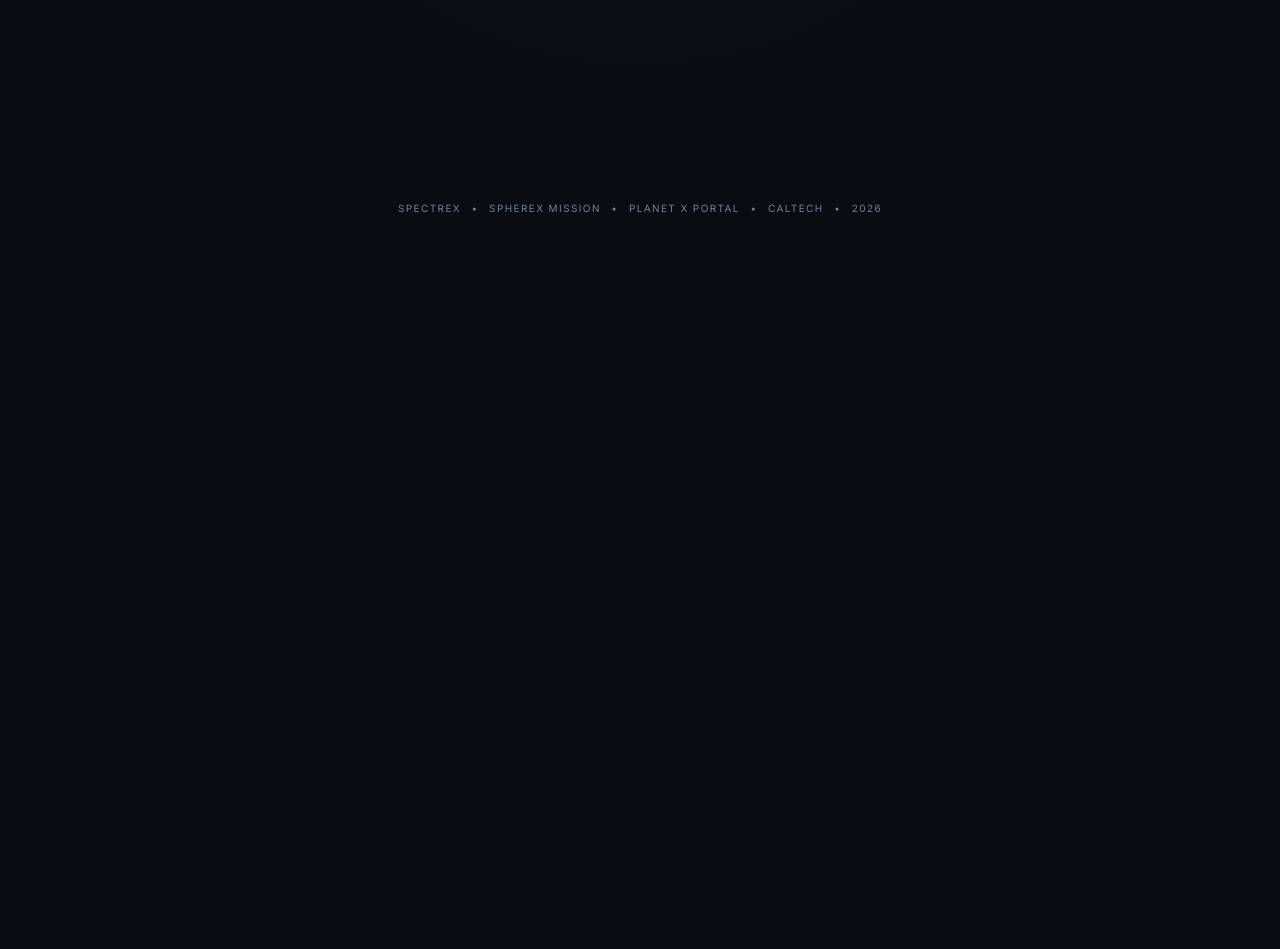
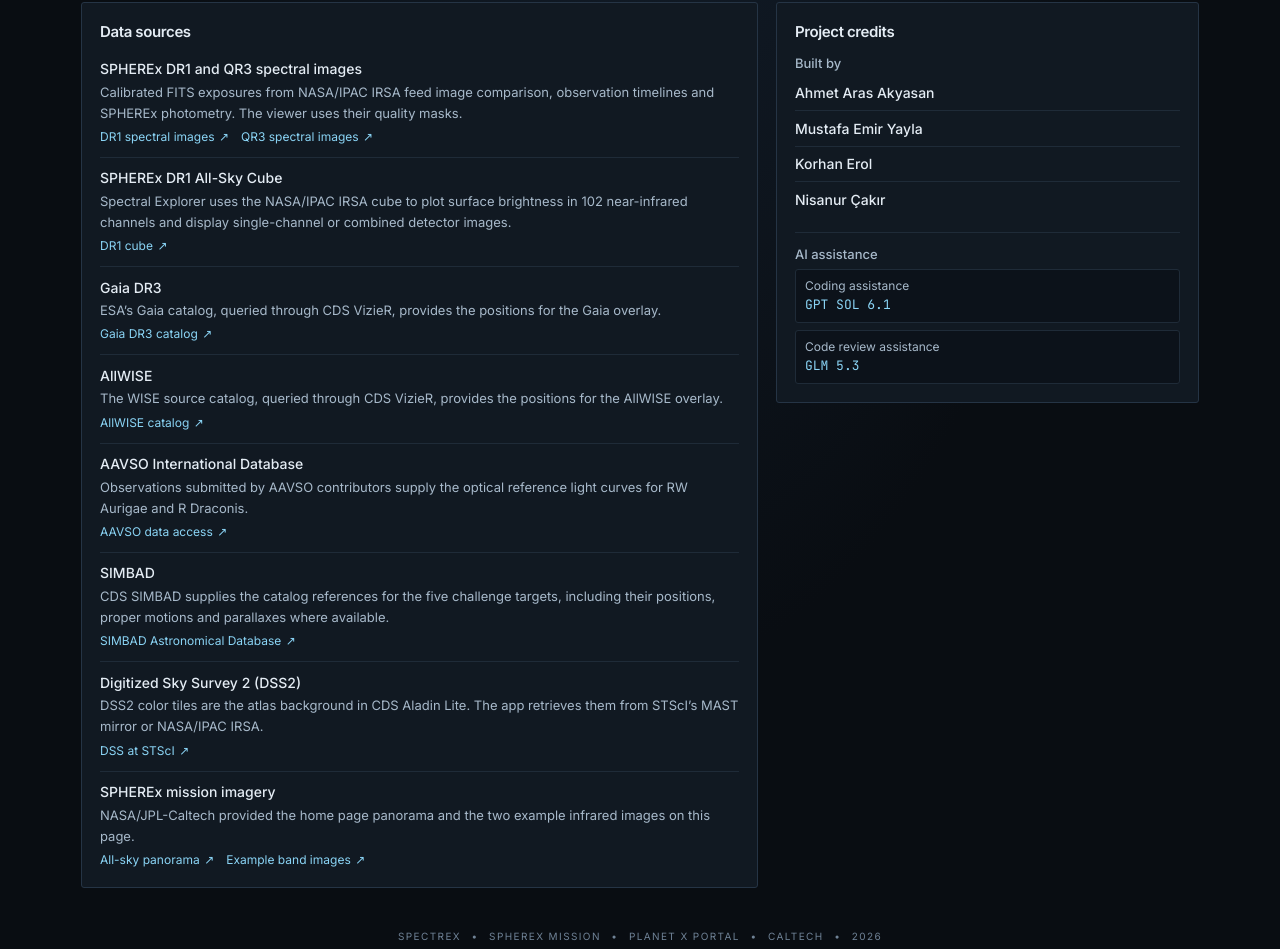
Before and after one commit to Pentexa/SpectraX, a Next.js app: page /about in a window 1280 px wide. Shown: the part 579-1528 px from the top of the page. Before the commit the page ends 800 px from the top, so only its background shows below. Built offline with nearby package versions, Linux system fonts and the light colour scheme.

Commit message:
Credit the SpectreX team and astronomy data sources

```diff
--- a/src/app/about/page.tsx
+++ b/src/app/about/page.tsx
@@ -4,12 +4,67 @@ import { SectionPage, sectionCard, sectionCopy, sectionLink } from "@/components
 
 export const metadata: Metadata = {
   title: "About · SpectreX",
-  description: "Learn about the SpectreX project, SPHEREx and the data behind the explorer.",
+  description: "Meet the team behind SpectreX and see where its astronomy data comes from.",
 };
 
 const bands = [
   { wavelength: "0.98 µm", src: "/mission/spherex-098.jpg", alt: "Blue false-color SPHEREx image of a star field at 0.98 micrometers" },
   { wavelength: "3.29 µm", src: "/mission/spherex-329.jpg", alt: "Red false-color image of the same field with a bright dust cloud at 3.29 micrometers" },
+];
+
+const dataSources = [
+  {
+    name: "SPHEREx DR1 and QR3 spectral images",
+    use: "Calibrated FITS exposures from NASA/IPAC IRSA feed image comparison, observation timelines and SPHEREx photometry. The viewer uses their quality masks.",
+    links: [
+      { label: "DR1 spectral images", href: "https://doi.org/10.26131/IRSA678" },
+      { label: "QR3 spectral images", href: "https://doi.org/10.26131/IRSA662" },
+    ],
+  },
+  {
+    name: "SPHEREx DR1 All-Sky Cube",
+    use: "Spectral Explorer uses the NASA/IPAC IRSA cube to plot surface brightness in 102 near-infrared channels and display single-channel or combined detector images.",
+    links: [{ label: "DR1 cube", href: "https://doi.org/10.26131/IRSA679" }],
+  },
+  {
+    name: "Gaia DR3",
+    use: "ESA’s Gaia catalog, queried through CDS VizieR, provides the positions for the Gaia overlay.",
+    links: [{ label: "Gaia DR3 catalog", href: "https://vizier.cfa.harvard.edu/viz-bin/VizieR?-source=I/355/gaiadr3" }],
+  },
+  {
+    name: "AllWISE",
+    use: "The WISE source catalog, queried through CDS VizieR, provides the positions for the AllWISE overlay.",
+    links: [{ label: "AllWISE catalog", href: "https://vizier.cfa.harvard.edu/viz-bin/VizieR?-source=II/328/allwise" }],
+  },
+  {
+    name: "AAVSO International Database",
+    use: "Observations submitted by AAVSO contributors supply the optical reference light curves for RW Aurigae and R Draconis.",
+    links: [{ label: "AAVSO data access", href: "https://archive.aavso.org/index.php/data-access" }],
+  },
+  {
+    name: "SIMBAD",
+    use: "CDS SIMBAD supplies the catalog references for the five challenge targets, including their positions, proper motions and parallaxes where available.",
+    links: [{ label: "SIMBAD Astronomical Database", href: "https://simbad.cds.unistra.fr/simbad/" }],
+  },
+  {
+    name: "Digitized Sky Survey 2 (DSS2)",
+    use: "DSS2 color tiles are the atlas background in CDS Aladin Lite. The app retrieves them from STScI’s MAST mirror or NASA/IPAC IRSA.",
+    links: [{ label: "DSS at STScI", href: "https://archive.stsci.edu/dss/" }],
+  },
+  {
+    name: "SPHEREx mission imagery",
+    use: "NASA/JPL-Caltech provided the home page panorama and the two example infrared images on this page.",
+    links: [
+      { label: "All-sky panorama", href: "https://www.jpl.nasa.gov/images/pia26600-spherexs-first-all-sky-map/" },
+      { label: "Example band images", href: "https://science.nasa.gov/open-science/spherex-universe-map/" },
+    ],
+  },
+];
+
+const team = ["Ahmet Aras Akyasan", "Mustafa Emir Yayla", "Korhan Erol", "Nisanur Çakır"];
+const aiCredits = [
+  { role: "Coding assistance", model: "GPT SOL 6.1" },
+  { role: "Code review assistance", model: "GLM 5.3" },
 ];
 
 export default function AboutPage() {
@@ -52,6 +107,44 @@ export default function AboutPage() {
           </figcaption>
         </figure>
       </div>
+      <div className="mt-4 grid items-start gap-4 md:mt-6 md:grid-cols-[minmax(0,1.6fr)_minmax(0,1fr)] md:gap-6">
+        <section aria-labelledby="data-sources" className={sectionCard}>
+          <h2 id="data-sources" className="text-xl font-semibold tracking-tight">Data sources</h2>
+          <ul className="mt-2 divide-y divide-border-subtle">
+            {dataSources.map((source) => (
+              <li key={source.name} className="py-3.5 last:pb-0">
+                <h3 className="text-[14px] font-medium">{source.name}</h3>
+                <p className={`mt-1 ${sectionCopy}`}>{source.use}</p>
+                <ul className="mt-1.5 flex flex-wrap gap-x-4 gap-y-1">
+                  {source.links.map((link) => (
+                    <li key={link.href}>
+                      <a href={link.href} className="inline-flex min-h-6 items-center gap-1.5 text-[12px] text-cyan-bright hover:underline">
+                        {link.label} <span aria-hidden="true">↗</span>
+                      </a>
+                    </li>
+                  ))}
+                </ul>
+              </li>
+            ))}
+          </ul>
+        </section>
+        <section aria-labelledby="project-credits" className={sectionCard}>
+          <h2 id="project-credits" className="text-xl font-semibold tracking-tight">Project credits</h2>
+          <h3 className="mt-4 text-[13px] font-medium text-[#a7b9ca]">Built by</h3>
+          <ul className="mt-1 divide-y divide-border-subtle">
+            {team.map((name) => <li key={name} className="py-2.5 text-[14px] font-medium">{name}</li>)}
+          </ul>
+          <h3 className="mt-5 border-t border-border-subtle pt-4 text-[13px] font-medium text-[#a7b9ca]">AI assistance</h3>
+          <dl className="mt-2 grid gap-2.5">
+            {aiCredits.map(({ role, model }) => (
+              <div key={role} className="rounded-sm border border-border-subtle bg-void/50 px-3 py-2.5">
+                <dt className="text-[12px] text-[#a7b9ca]">{role}</dt>
+                <dd className="mt-0.5 font-mono text-[13px] text-cyan-bright">{model}</dd>
+              </div>
+            ))}
+          </dl>
+        </section>
+      </div>
     </SectionPage>
   );
 }
```
